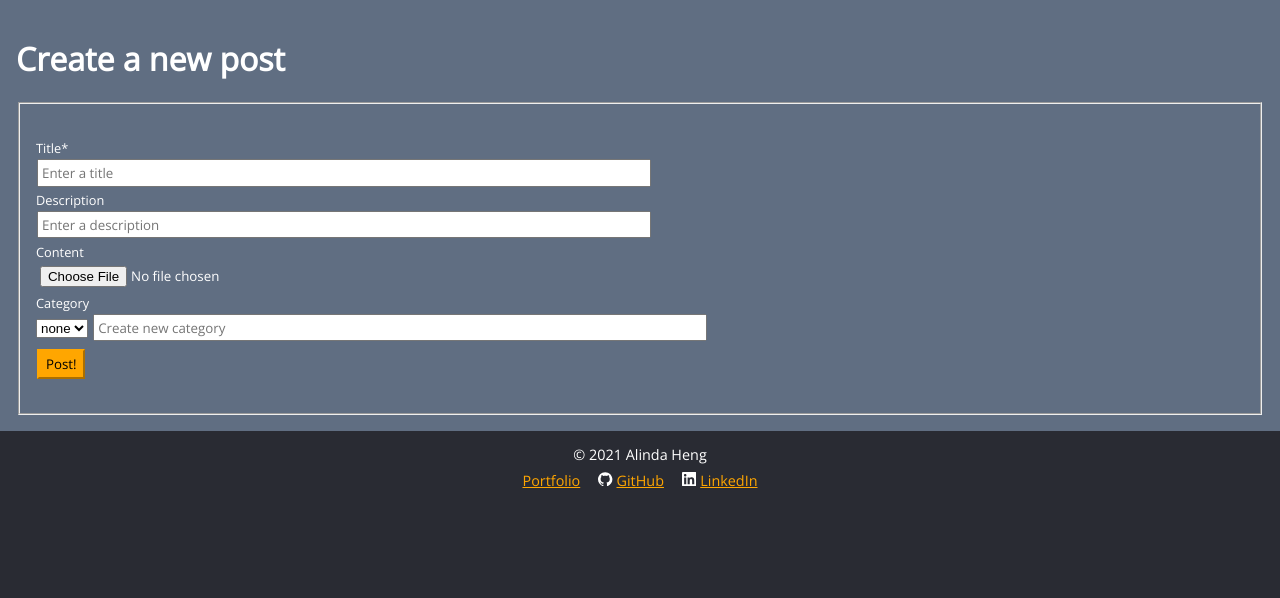
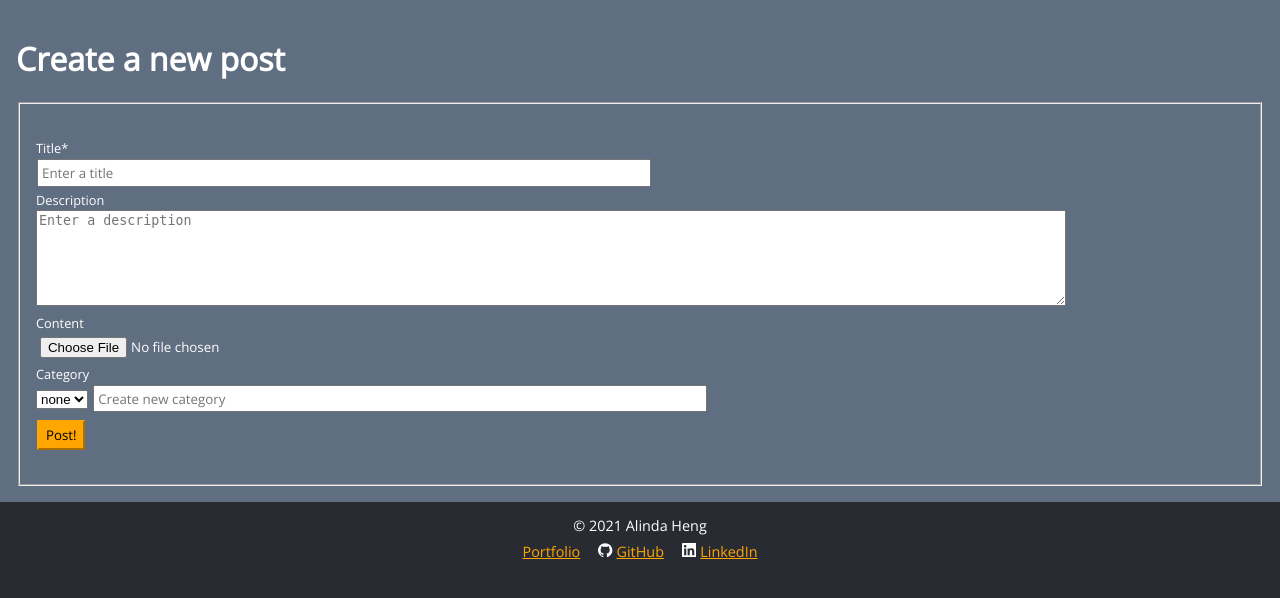
Before and after one commit to Alindah/stalkback, a Flask app: page /post in a window 1280 px wide. Shown: the part 80-678 px from the top of the page. Run offline with Flask 2, Linux system fonts and the light colour scheme; a user stored in the database is signed in; tables that the repository leaves empty hold one stand-in row (values such as "Sample post").

Commit message:
Changed description field of post to use text area instead of string field

```diff
--- a/app/forms.py
+++ b/app/forms.py
@@ -1,5 +1,5 @@
 from flask_wtf import FlaskForm
-from wtforms import StringField, PasswordField, BooleanField, SubmitField, FileField, SelectField, HiddenField, validators
+from wtforms import StringField, PasswordField, BooleanField, SubmitField, FileField, SelectField, HiddenField, TextAreaField, validators
 
 class LoginForm(FlaskForm):
     email = StringField("Email", validators = [validators.Required("Enter your email address."),
@@ -37,7 +37,7 @@ class SearchBar(FlaskForm):
 class PostForm(FlaskForm):
     title = StringField("Title*", validators = [validators.Required("Title required")], description = "Enter a title")
     content = FileField("Content")
-    desc = StringField("Description", description = "Enter a description")
+    desc = TextAreaField("Description", description = "Enter a description")
     category = SelectField("Category", choices = ['none'])
     new_cat = StringField(description = "Create new category")
     submit = SubmitField("Post!")
--- a/app/static/default.css
+++ b/app/static/default.css
@@ -342,3 +342,7 @@ input[type='submit'] {
     height: 2em;
     width: 2em;
 }
+
+#post-form textarea {
+    width: 80vw;
+}
--- a/app/templates/post.html
+++ b/app/templates/post.html
@@ -2,7 +2,7 @@
 {% from "macros.html" import flashes %}
 {% block content %}
     <h1>Create a new post</h1>
-    <fieldset class="simple-form">
+    <fieldset id="post-form" class="simple-form">
         {{ flashes() }}
         <p><form action="" method="POST" enctype="multipart/form-data">
             {{ form.hidden_tag() }}
@@ -11,7 +11,7 @@
             {{ form.title(maxlength=300, placeholder=form.title.description) }}<br>
 
             <span class="small-text">{{ form.desc.label }}</span><br>
-            {{ form.desc(maxlength=40000, placeholder=form.desc.description) }}<br>
+            {{ form.desc(maxlength=40000, rows=6, placeholder=form.desc.description) }}<br>
 
             <span class="small-text">{{ form.content.label }}</span><br>
             {{ form.content }}<br>
```
